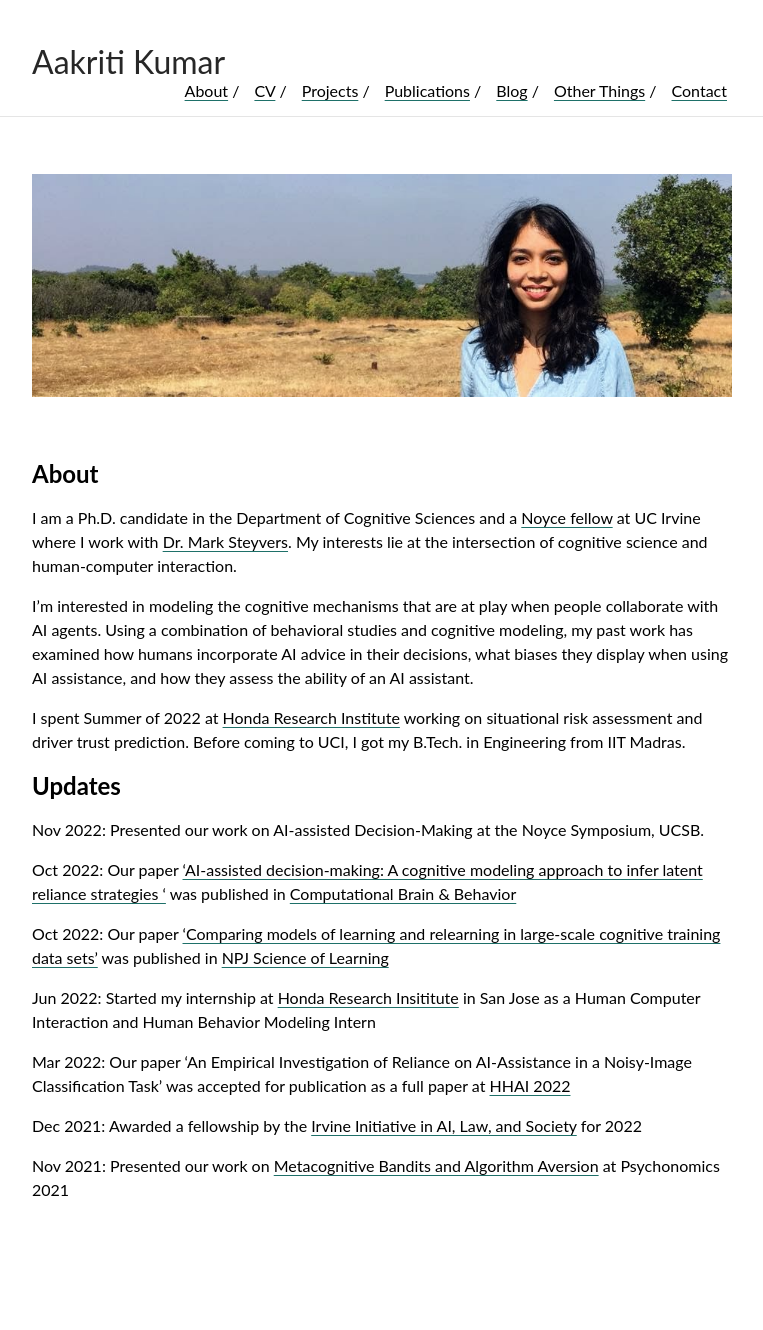
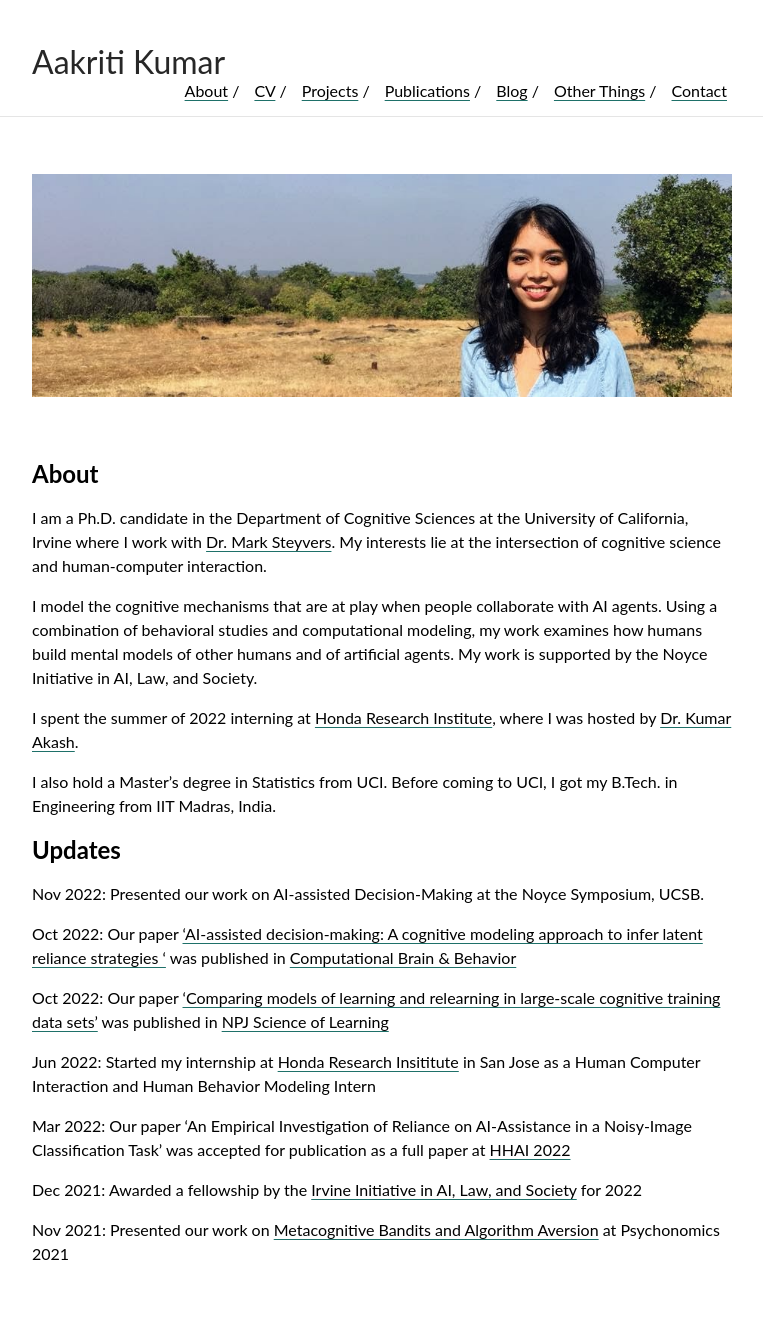
Before and after one commit to aakriti1kumar/aakriti1kumar.github.io, a Jekyll site: the page built from index.md, in a window 1280 px wide. Shown: the whole page, without its empty margins (258-1021 px from the left). Built offline with Jekyll 4.4.1, drawn with Linux system fonts in a browser that asks for light colours; our own code applies the rules of GitHub Pages for plain Markdown files; before the commit the page ends 1266 px from its top, so only the background shows below that.

Commit message:
Update index.md

```diff
--- a/index.md
+++ b/index.md
@@ -5,11 +5,13 @@
 
 ## About
 
-I am a Ph.D. candidate in the Department of Cognitive Sciences and a [Noyce fellow](https://ucinoyce.org/) at UC Irvine where I work with [Dr. Mark Steyvers](https://steyvers.socsci.uci.edu/). My interests lie at the intersection of cognitive science and human-computer interaction.
+I am a Ph.D. candidate in the Department of Cognitive Sciences at the University of California, Irvine where I work with [Dr. Mark Steyvers](https://steyvers.socsci.uci.edu/). My interests lie at the intersection of cognitive science and human-computer interaction.
 
-I'm interested in modeling the cognitive mechanisms that are at play when people collaborate with AI agents. Using a combination of behavioral studies and cognitive modeling, my past work has examined how humans incorporate AI advice in their decisions, what biases they display when using AI assistance, and how they assess the ability of an AI assistant.
+I model the cognitive mechanisms that are at play when people collaborate with AI agents. Using a combination of behavioral studies and computational modeling, my work examines how humans build mental models of other humans and of artificial agents. My work is supported by the Noyce Initiative in AI, Law, and Society.
 
-I spent Summer of 2022 at [Honda Research Institute](https://usa.honda-ri.com/) working on situational risk assessment and driver trust prediction. Before coming to UCI, I got my B.Tech. in Engineering from IIT Madras.
+I spent the summer of 2022 interning at [Honda Research Institute](https://usa.honda-ri.com/), where I was hosted by [Dr. Kumar Akash](https://scholar.google.com/citations?user=03uSPzAAAAAJ&hl=en).
+
+I also hold a Master's degree in Statistics from UCI. Before coming to UCI, I got my B.Tech. in Engineering from IIT Madras, India.
 
 
 ## Updates
```
